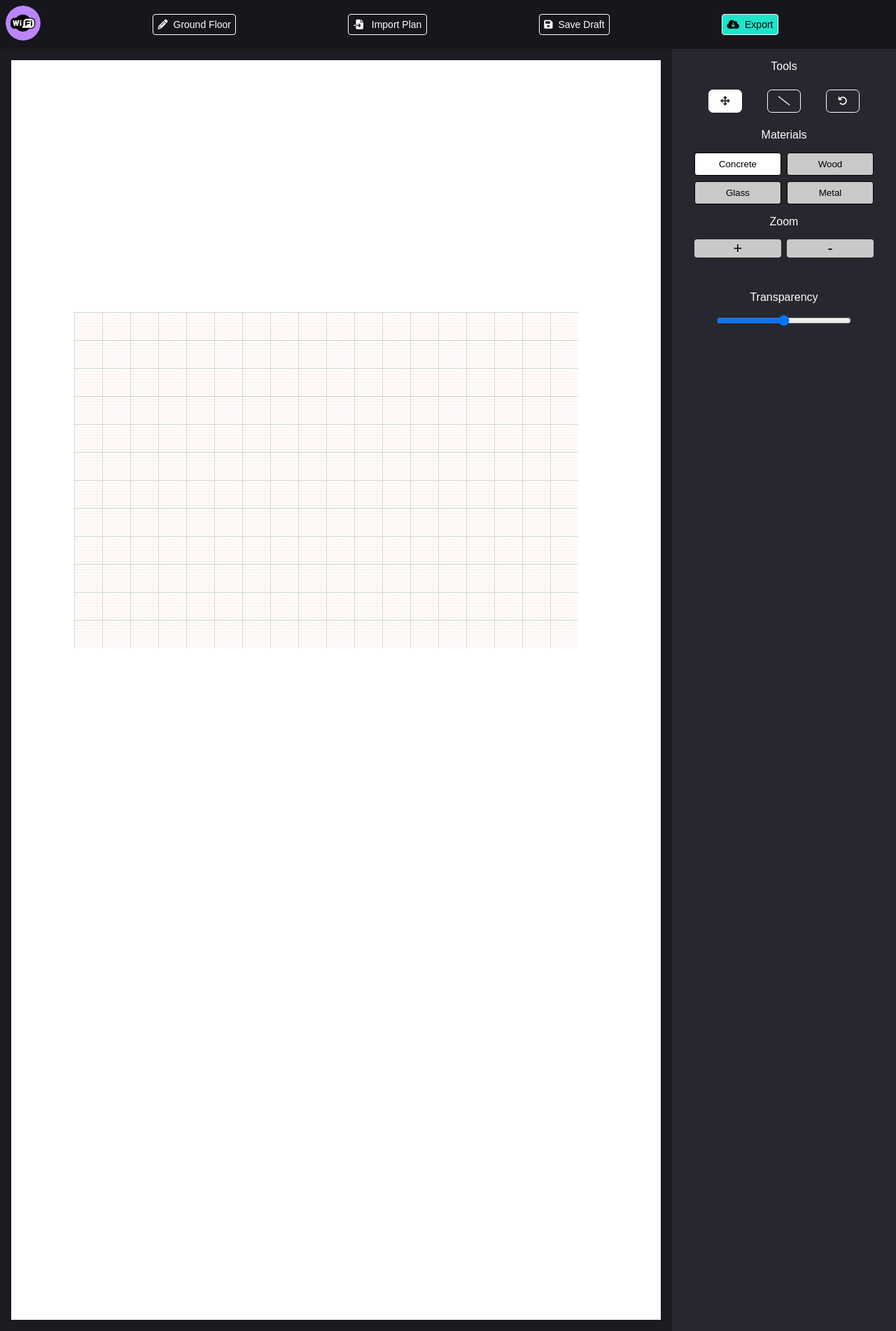
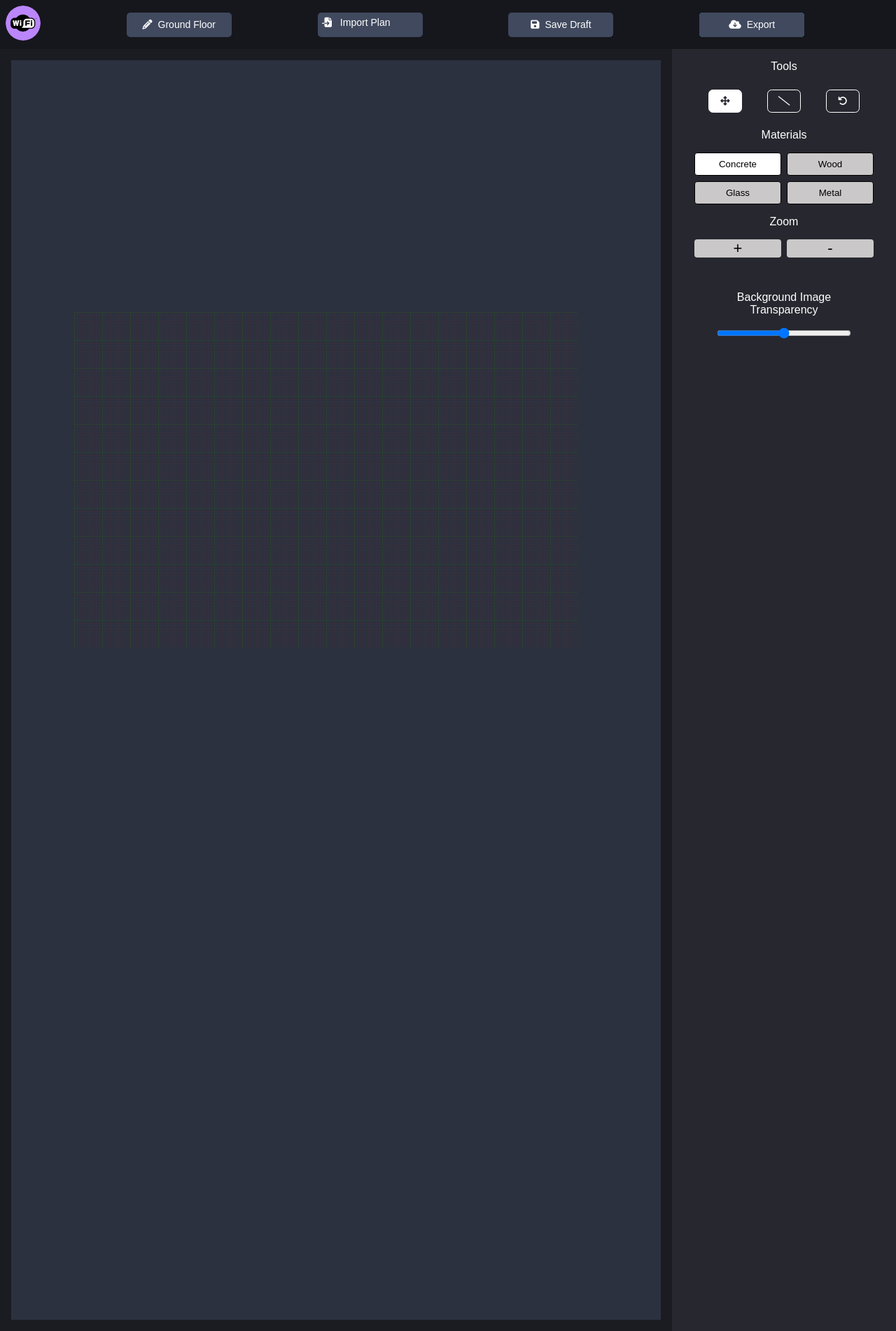
Before and after one commit to rogueone47/wifi-planner, a Flask app: page /home in a window 1280 px wide. Shown: the whole page at 70% size. Run offline with Flask 2, Linux system fonts and the light colour scheme; some libraries are stand-ins or nearby versions.

Commit message:
UI Adjustments *Animations to buttons [Color Correction on hover may be needed] *Changed Background Color

```diff
--- a/static/css/style.css
+++ b/static/css/style.css
@@ -24,15 +24,70 @@ nav {
   border-radius: 50%;
 }
 .btns {
-  color: #ffffff;
-  border: 1px solid #ffffff;
-  background: none;
+  width: 150px;
+  height: 35px;
+  border: none;
+  outline: none;
+  color: rgb(250, 250, 250);
+  cursor: pointer;
+  position: relative;
+  z-index: 0;
+  border-radius: 5px;
   padding: 0.4rem;
   border-radius: 0.25rem;
   font-size: 14px;
 }
+
+.btns:before {
+  content: '';
+  background: linear-gradient(45deg, #ff0000, #ff7300, #fffb00, #48ff00, #00ffd5, #002bff, #7a00ff, #ff00c8, #ff0000);
+  position: absolute;
+  top: -2px;
+  left:-2px;
+  background-size: 400%;
+  z-index: -1;
+  filter: blur(5px);
+  width: calc(100% + 4px);
+  height: calc(100% + 4px);
+  animation: glowing 20s linear infinite;
+  opacity: 0;
+  transition: opacity .3s ease-in-out;
+  border-radius: 5px;
+}
+
+.btns:active {
+  color: rgb(253, 253, 253);
+}
+
+.btns:active:after {
+  background: transparent;
+}
+
+.btns:hover:before {
+  opacity: 1;
+}
+
+.btns:after {
+  z-index: -1;
+  content: '';
+  position: absolute;
+  width: 100%;
+  height: 100%;
+  background: #40495e;
+  color: white;
+  left: 0;
+  top: 0;
+  border-radius: 5px;
+}
+
 .btns i {
   margin-right: 0.5rem;
+}
+
+@keyframes glowing {
+  0% { background-position: 0 0; }
+  50% { background-position: 400% 0; }
+  100% { background-position: 0 0; }
 }
 .nav-buttons {
   flex-grow: 1;
@@ -43,12 +98,14 @@ nav {
 }
 .dwn {
   background: #1be4c9;
-  color: #000000;
+  color: #ffffff;
   cursor: pointer;
   transition: 0.3s all ease-in-out;
+  border-radius: 5px;
 }
 .dwn:hover {
   background: #149180;
+  border-radius: 5px;
 }
 main {
   display: grid;
@@ -167,7 +224,7 @@ main {
   width: 100%;
   height: 100%;
   /* background: #27272f; */
-  background: #ffffff;
+  background: #2B313F;
   overflow: scroll;
   box-sizing: border-box;
 }
--- a/static/js/tools.js
+++ b/static/js/tools.js
@@ -28,7 +28,7 @@ select.onchange = ()=>{
 // undo function
 // pop elements from svg array
 undo.addEventListener('click', ()=>{
-    if (canvas.childElementCount > 1) {
+    if (canvas.childElementCount > 3) {
         canvas.lastChild.remove();
     }
 });
--- a/templates/index.html
+++ b/templates/index.html
@@ -142,7 +142,7 @@
           </div>
         </div>
         <div class="Transparency">
-          <div class="box-title">Transparency</div>
+          <div class="box-title">Background Image Transparency</div>
           <div class="material-box">
             <input type="range" class="range" min="0" max="1" step="0.05" value="0.5" id="myRange">
           </div>
```
